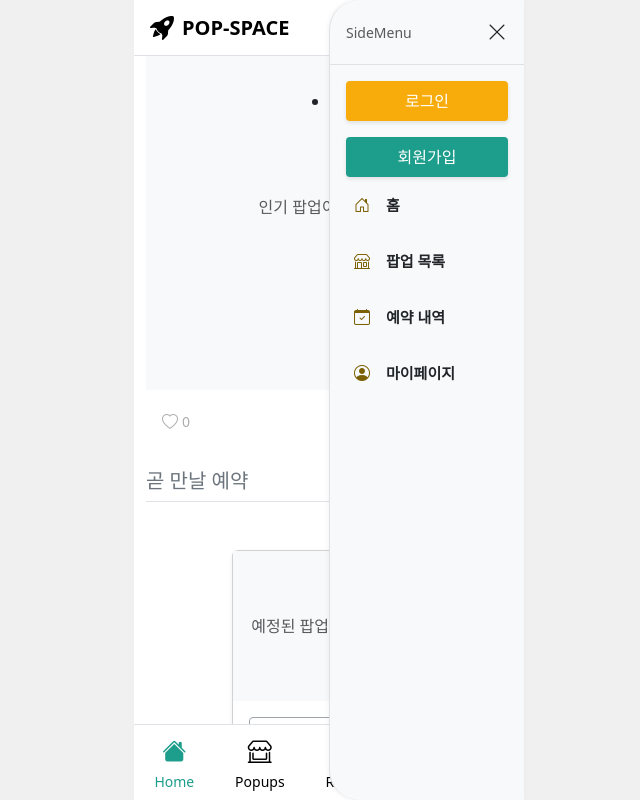
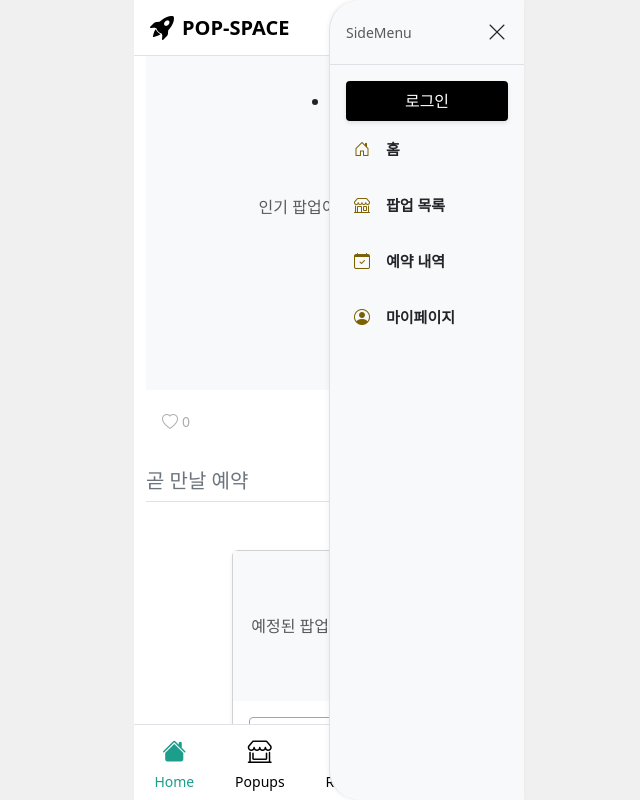
Before and after one commit to KosaOneShot/popspace_FE, a React (Vite) app: page / in a window 1280 px wide. Both pictures are taken after a click on the button 805 px from the left and 27 px from the top of the page. Shown: the whole page, without its empty margins (311-951 px from the left). Built offline with nearby package versions, Linux system fonts and the light colour scheme; no server answers.

Commit message:
fix: 로그인,로그아웃 색상 수정

```diff
--- a/src/components/SideMenu.jsx
+++ b/src/components/SideMenu.jsx
@@ -1,7 +1,6 @@
 import { Link } from "react-router-dom";
+import LoginButton from "./login/LoginButton";
 import LogoutButton from "./logout/LogoutButton";
-import LoginButton from "./login/LoginButton"
-import RegisterButton from "./register/RegisterButton";
 
 // 노란색 : #F8C94A
 // 초록색: #1D9D8B
@@ -87,13 +86,8 @@ const SideMenu = ({ isOpen, onClose, appWidth, userInfo }) => {
               {role ? (
                 <LogoutButton />
               ) : (
-                <div>
-                  <div >
-                    <LoginButton />
-                  </div>
-                  <div className="">
-                    <RegisterButton />
-                  </div>
+                <div >
+                  <LoginButton />
                 </div>
               )}
             </div>
@@ -103,7 +97,7 @@ const SideMenu = ({ isOpen, onClose, appWidth, userInfo }) => {
             <li key={idx} className="list-group-item px-3 py-2 border-0 bg-transparent">
               <Link
                 to={href}
-                onClick={()=>handleNavigation(href)}
+                onClick={() => handleNavigation(href)}
                 className="d-flex align-items-center text-decoration-none text-dark rounded px-2 py-2 hover-bg"
                 style={{ transition: "background-color 0.2s" }}
               >
--- a/src/components/login/LoginButton.css
+++ b/src/components/login/LoginButton.css
@@ -1,5 +1,5 @@
 .login-button {
-  background-color: rgb(248, 172, 11);
+  background-color: #000;
   color: white;
   padding: 0.5rem;
   border: none;
--- a/src/components/logout/LogoutButton.css
+++ b/src/components/logout/LogoutButton.css
@@ -1,5 +1,5 @@
 .logout-button {
-  background-color: #ef4444;
+  background-color: #000;
   color: white;
   padding: 0.5rem;
   border: none;
--- a/src/components/register/RegisterButton.css
+++ b/src/components/register/RegisterButton.css
@@ -1,5 +1,5 @@
 .register-button {
-  background-color: #1D9D8B; /* Tailwind purple-500 */
+  background-color: #000; /* Tailwind purple-500 */
   color: white;
   padding: 0.5rem;
   margin-top: 1rem;
```
